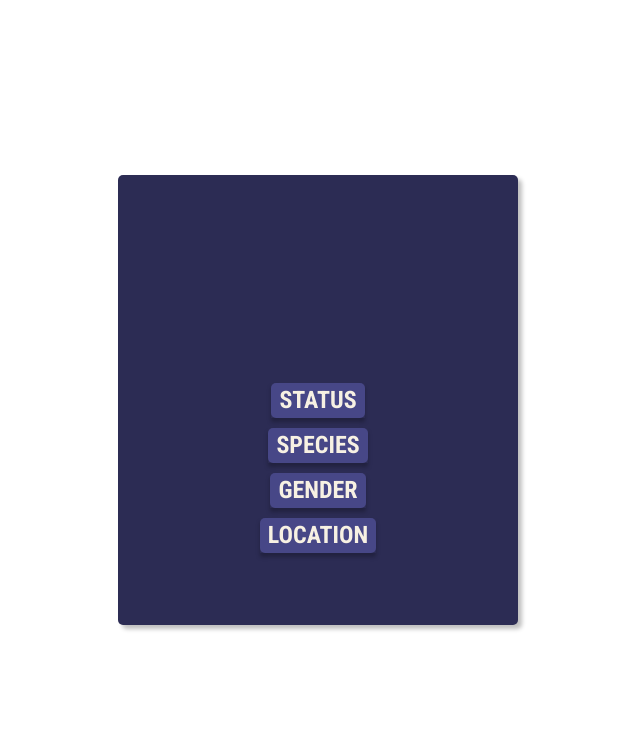
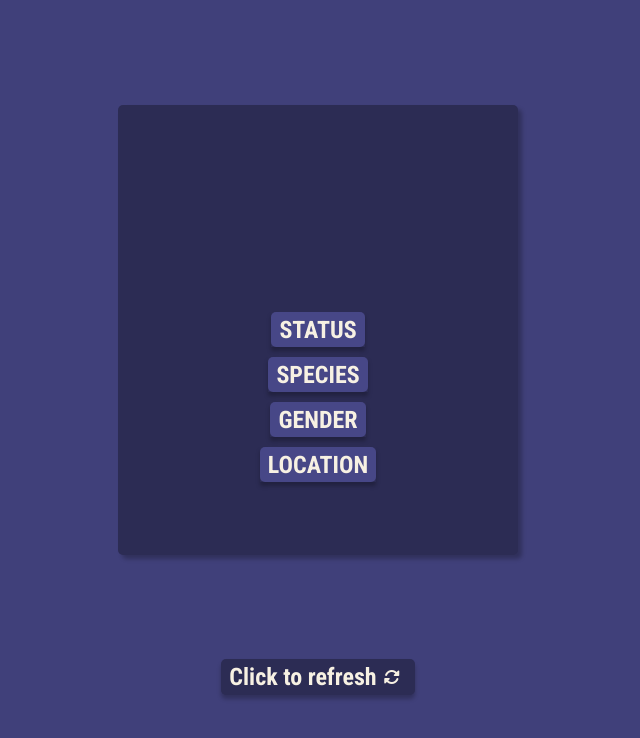
Before and after one commit to AbnerWillclefy/RickandMorty, a plain HTML site: page src/index.html in a window 1280 px wide. Shown: the whole page, without its empty margins (322-962 px from the left). Drawn offline with Linux system fonts and the light colour scheme; no server answers.

Commit message:
Fixed Issues and Modifications

```diff
--- a/src/index.html
+++ b/src/index.html
@@ -4,6 +4,7 @@
     <meta charset="UTF-8">
     <meta http-equiv="X-UA-Compatible" content="IE=edge">
     <meta name="viewport" content="width=device-width, initial-scale=1.0">
+    <script src="https://kit.fontawesome.com/c8a2821717.js" crossorigin="anonymous"></script>
     <title>Rick and Morty Characters</title>
     <link rel="stylesheet" href="style.css">
 </head>
@@ -30,7 +31,10 @@
             </div>
         </div>
     </div>
-
+    <div class="refresh" onclick="document.location.reload(true)">
+        <h1>Click to refresh</h1>
+        <a><i class="fas fa-sync-alt"></i></a>
+    </div>
     <script src="script.js"></script>
 </body>
 </html>
--- a/src/script.js
+++ b/src/script.js
@@ -32,6 +32,7 @@ async function renderChar() {
         species.innerHTML = data.species
         gender.innerHTML = data.gender
         location.innerHTML = data.location.name
+
     } catch(error) {
         console.log(error)
     }
--- a/src/style.css
+++ b/src/style.css
@@ -8,12 +8,16 @@
     outline: none;
 }
 
+body{
+    background-color: #40407a;
+    display: flex;
+    align-items: center;
+    justify-content: space-evenly;
+    height: 100vh;
+    flex-direction: column;
+}
+
 .container {
-position: absolute;
-top: 50%;
-left: 50%;
-transform: translate(-50%, -50%);
-
 width: 400px;
 height: 450px;
 
@@ -67,7 +71,10 @@ button {
 p {
     font-size: 0px;
 
+    text-overflow: ellipsis;
+    white-space: nowrap;
     overflow: hidden;
+
     background-color: #706FD3;
     text-transform: uppercase;
     border-bottom-right-radius: 5px;
@@ -75,8 +82,10 @@ p {
 
     margin: 0;
     width: 0;
+    max-width: 200px;
 
     transition: 0.4s;
+    box-sizing: content-box;
 }
 
 .info-button:hover > p {
@@ -89,3 +98,34 @@ p {
     border-bottom-right-radius: 0;
     border-top-right-radius: 0;
 }
+
+.refresh {
+    display: flex;
+    align-items: center;
+    justify-content: center;
+    background-color: #2C2C54;
+    cursor: pointer;
+    padding: 3px 8px;
+    border-radius: 5px;
+    box-shadow: 0px 4px 4px rgba(0, 0, 0, 0.25);
+    transition: all .2s ease-in-out;
+}
+
+.refresh:hover {
+    transform: scale(1.1);
+}
+
+h1 {
+    font-size: 24px;
+    color: #F7F1E3;
+}
+
+a {
+    display: flex;
+    justify-content: center;
+    align-items: center;
+
+    height: 30px;
+    width: 30px;
+    color: #F7F1E3;
+}
```
